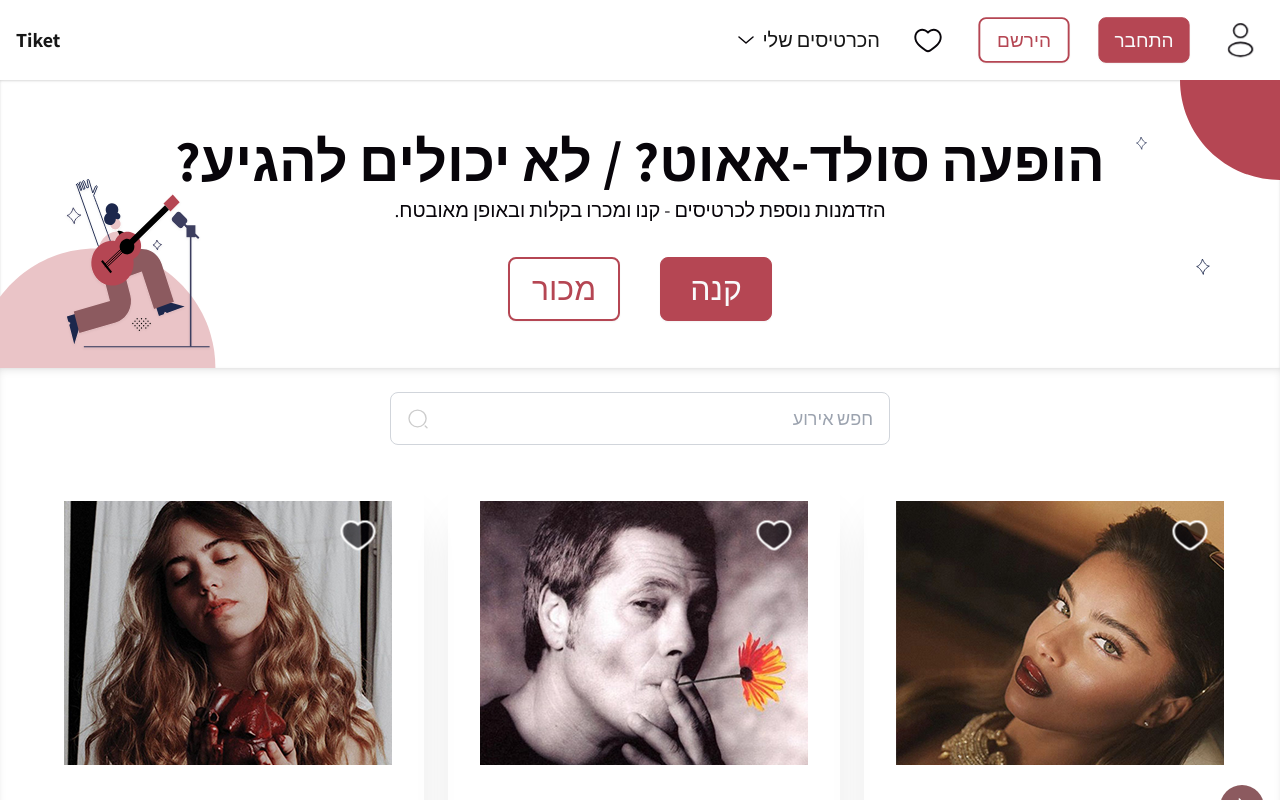
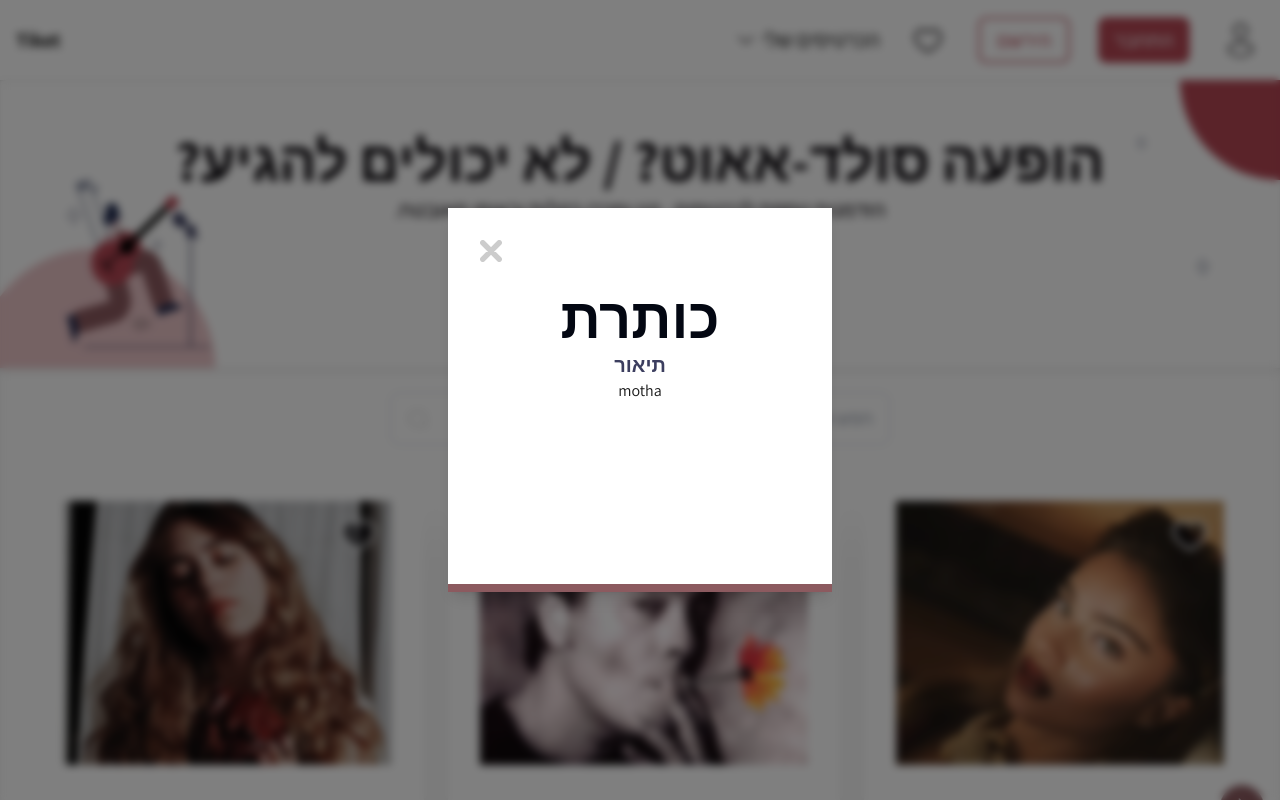
Before and after one commit to tiketuser/Tiket, a Next.js app: page / in a window 1280 px wide. Both pictures are taken after a click on the button "קנה". Shown: the top 800 px of the page. Built offline with nearby package versions, Linux system fonts and the light colour scheme.

Commit message:
starting payment dialog

```diff
--- a/app/components/Dialogs/PaymentDialogs/PaymentDialog.tsx
+++ b/app/components/Dialogs/PaymentDialogs/PaymentDialog.tsx
@@ -0,0 +1,18 @@
+import AdjustableDialog from "../AdjustableDialog/AdjustableDialog";
+
+interface PaymentDialogInterface {
+    isOpen: boolean;
+    onClose: () => void;
+}
+
+const PaymentDialog: React.FC<PaymentDialogInterface> = ({
+    isOpen, onClose
+}) => {
+    return (
+        <AdjustableDialog isOpen={isOpen} onClose={onClose}>
+            <p>motha</p>
+        </AdjustableDialog>
+    );
+};
+
+export default PaymentDialog;
--- a/app/components/HeroSection/HeroSection.tsx
+++ b/app/components/HeroSection/HeroSection.tsx
@@ -4,6 +4,7 @@ import { useState } from "react";
 import Image from "next/image";
 
 import UploadTicketDialog from "../Dialogs/UploadTicketDialog/UploadTicketDialog";
+import PaymentDialog from "../Dialogs/PaymentDialogs/PaymentDialog";
 
 import SecondaryHalfCircle from "../../../public/images/Home Page/Web/Secondary Half Circle.svg";
 import Eclipse from "../../../public/images/Home Page/Web/Ellipse 13.svg";
@@ -12,6 +13,7 @@ import GuitarThing from "../../../public/images/Home Page/Web/Guitar Thing.svg";
 
 const HeroSection = () => {
   const [isUploadTicketDialogOpen, setUploadTicketDialogOpen] = useState(false);
+  const [isPaymentDialogOpen, setPaymentDialogOpen] = useState(false);
 
   return (
     <>
@@ -26,7 +28,8 @@ const HeroSection = () => {
           </p>
 
           <div className="flex justify-center gap-4 sm:gap-8 md:gap-9 lg:gap-10">
-            <button className="btn btn-primary text-heading-5-desktop w-[100px] h-[50px] sm:w-28 sm:h-16 text-gray-50 font-regular sm:text-heading-4-desktop scale-[0.87] sm:scale-90 md:scale-95 lg:scale-100 ">
+            <button className="btn btn-primary text-heading-5-desktop w-[100px] h-[50px] sm:w-28 sm:h-16 text-gray-50 font-regular sm:text-heading-4-desktop scale-[0.87] sm:scale-90 md:scale-95 lg:scale-100 "
+              onClick={() => setPaymentDialogOpen(true)}>
               קנה
             </button>
             <button className="btn btn-secondary border-primary border-[2px] bg-white text-primary  text-heading-5-desktop w-[107px] h-[50px] sm:w-28 sm:h-16 font-regular sm:text-heading-4-desktop scale-[0.87] sm:scale-90 md:scale-95 lg:scale-100 "
@@ -68,6 +71,7 @@ const HeroSection = () => {
       </div>
 
       <UploadTicketDialog isOpen={isUploadTicketDialogOpen} onClose={() => setUploadTicketDialogOpen(false)}/>
+      <PaymentDialog isOpen={isPaymentDialogOpen} onClose={() => setPaymentDialogOpen(false)}/>
     </>
   );
 };
```
